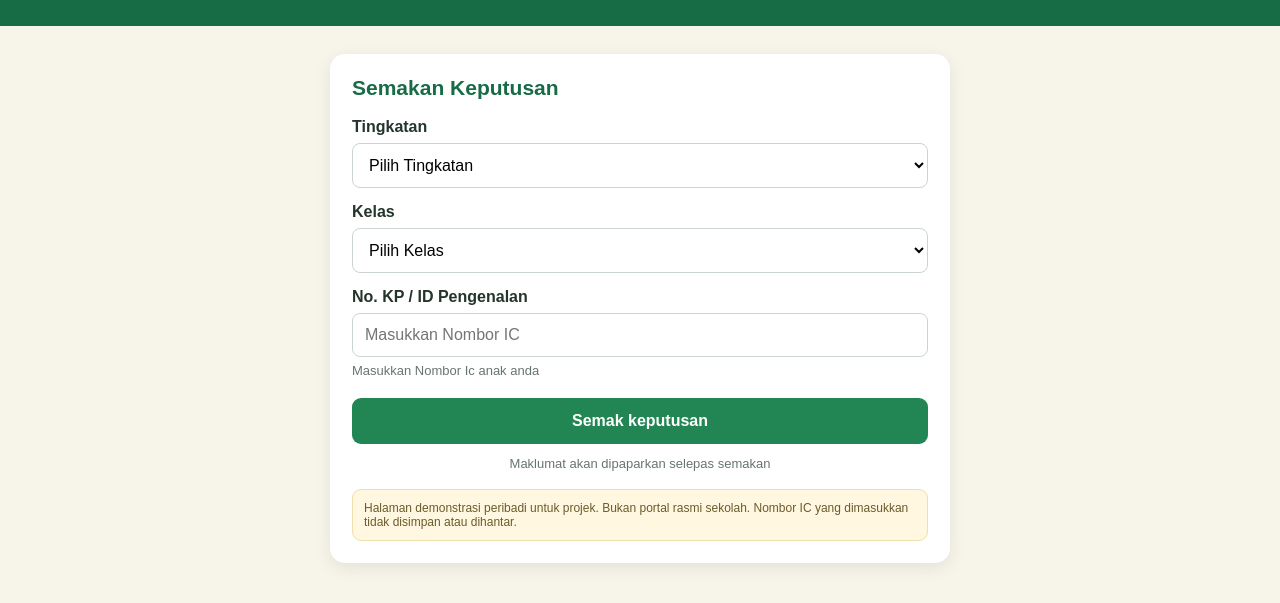
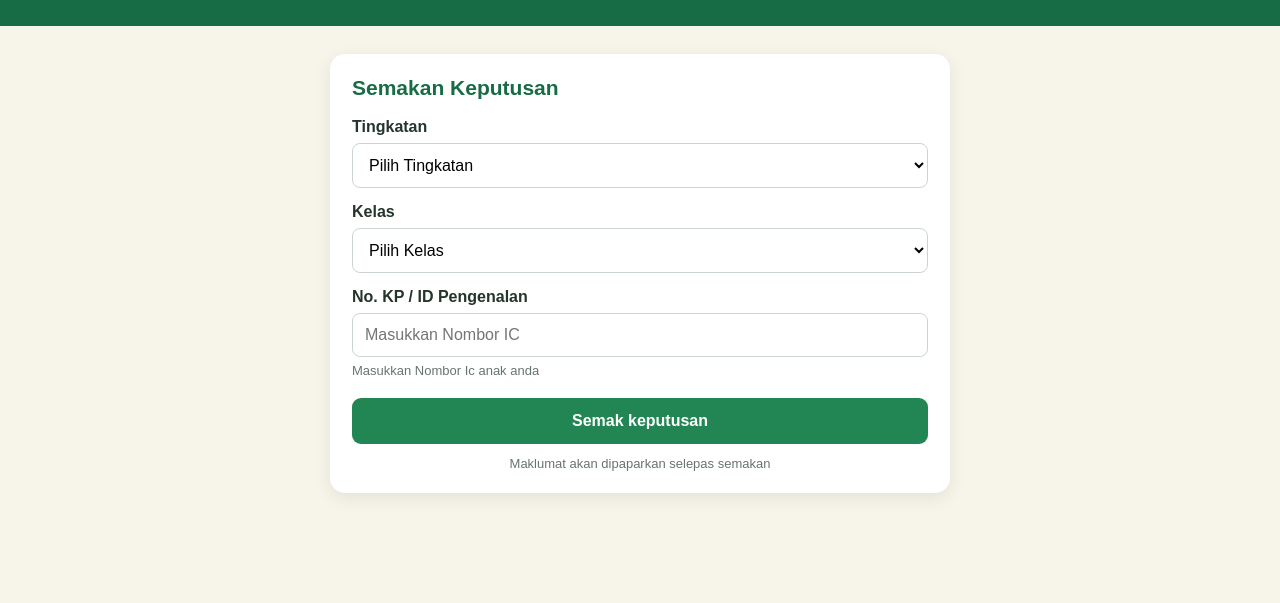
Before and after one commit to Smklsk018/semakan-peperiksaan-2026, a plain HTML site: page index.html in a window 1280 px wide. Shown: the part 107-710 px from the top of the page. Drawn offline with Linux system fonts and the light colour scheme.

Commit message:
Update index.html

```diff
--- a/index.html
+++ b/index.html
@@ -81,7 +81,6 @@
         </tbody>
       </table>
     </div>
-    <div class="notice">Halaman demonstrasi peribadi untuk projek. Bukan portal rasmi sekolah. Nombor IC yang dimasukkan tidak disimpan atau dihantar.</div>
   </section>
 </main>
 <script>
```
